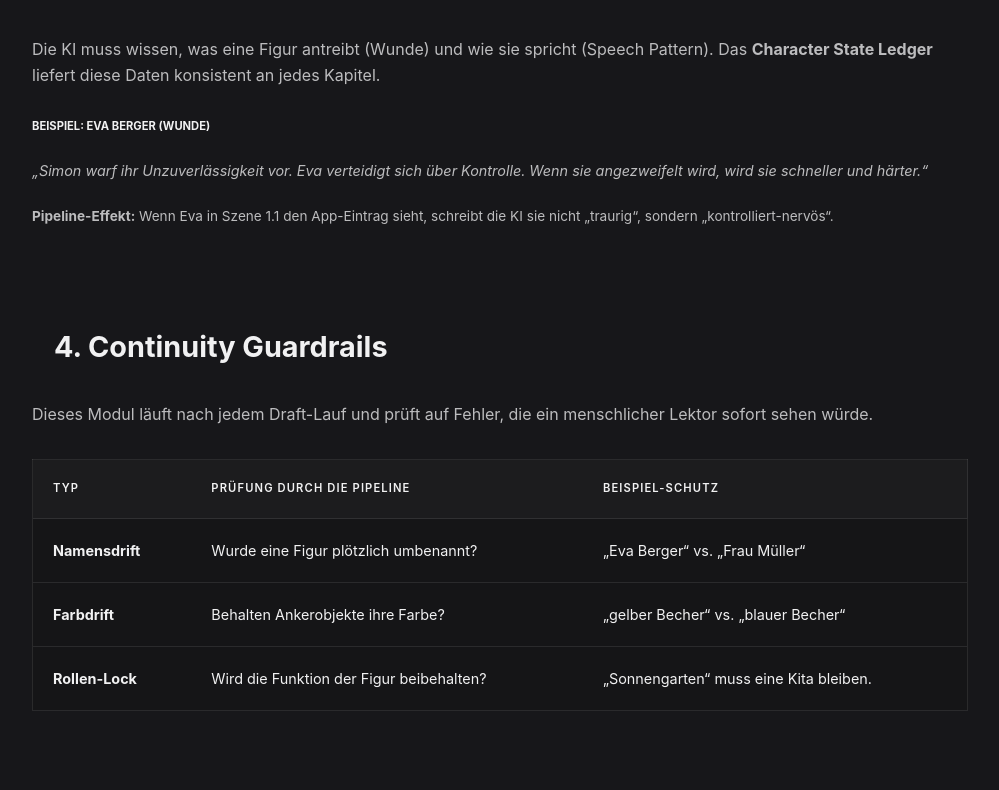
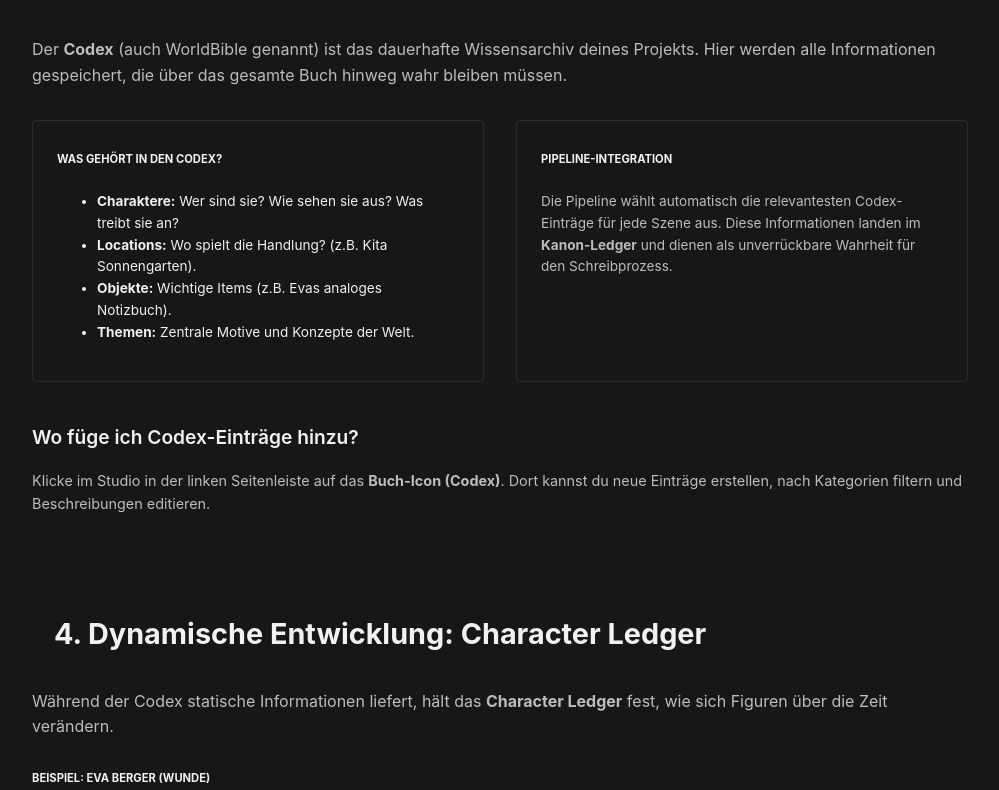
Before and after one commit to KleinDigitalSolutions/EMBER, a Next.js app: page /studio/guide in a window 1280 px wide. Shown: the part 1930-2720 px from the top of the page, without its empty margins (140-1139 px from the left). Built offline with nearby package versions, Linux system fonts and the light colour scheme.

Commit message:
guide update

```diff
--- a/app/studio/guide/page.tsx
+++ b/app/studio/guide/page.tsx
@@ -263,10 +263,46 @@ word_target_max: 1950</div>
       </section>
 
       <section>
-        <h2>3. Charakter-Gedächtnis & Ledger</h2>
+        <h2>3. Das Weltgedächtnis: Der Codex</h2>
         <p>
-          Die KI muss wissen, was eine Figur antreibt (Wunde) und wie sie spricht (Speech Pattern).
-          Das <strong>Character State Ledger</strong> liefert diese Daten konsistent an jedes Kapitel.
+          Der <strong>Codex</strong> (auch WorldBible genannt) ist das dauerhafte Wissensarchiv deines Projekts.
+          Hier werden alle Informationen gespeichert, die über das gesamte Buch hinweg wahr bleiben müssen.
+        </p>
+
+        <div className="grid">
+          <div className="grid-item">
+            <span className="label">Was gehört in den Codex?</span>
+            <ul style={{ fontSize: '0.85rem' }}>
+              <li><strong>Charaktere:</strong> Wer sind sie? Wie sehen sie aus? Was treibt sie an?</li>
+              <li><strong>Locations:</strong> Wo spielt die Handlung? (z.B. Kita Sonnengarten).</li>
+              <li><strong>Objekte:</strong> Wichtige Items (z.B. Evas analoges Notizbuch).</li>
+              <li><strong>Themen:</strong> Zentrale Motive und Konzepte der Welt.</li>
+            </ul>
+          </div>
+          <div className="grid-item">
+            <span className="label">Pipeline-Integration</span>
+            <p style={{ fontSize: '0.85rem' }}>
+              Die Pipeline wählt automatisch die relevantesten Codex-Einträge für jede Szene aus.
+              Diese Informationen landen im <strong>Kanon-Ledger</strong> und dienen als
+              unverrückbare Wahrheit für den Schreibprozess.
+            </p>
+          </div>
+        </div>
+
+        <div className="card">
+          <h3>Wo füge ich Codex-Einträge hinzu?</h3>
+          <p style={{ fontSize: '0.9rem' }}>
+            Klicke im Studio in der linken Seitenleiste auf das <strong>Buch-Icon (Codex)</strong>.
+            Dort kannst du neue Einträge erstellen, nach Kategorien filtern und Beschreibungen editieren.
+          </p>
+        </div>
+      </section>
+
+      <section>
+        <h2>4. Dynamische Entwicklung: Character Ledger</h2>
+        <p>
+          Während der Codex statische Informationen liefert, hält das <strong>Character Ledger</strong> fest,
+          wie sich Figuren über die Zeit verändern.
         </p>
 
         <div className="card">
@@ -283,7 +319,7 @@ word_target_max: 1950</div>
       </section>
 
       <section>
-        <h2>4. Continuity Guardrails</h2>
+        <h2>5. Continuity Guardrails</h2>
         <p>
           Dieses Modul läuft nach jedem Draft-Lauf und prüft auf Fehler, die ein menschlicher
           Lektor sofort sehen würde.
@@ -318,7 +354,7 @@ word_target_max: 1950</div>
       </section>
 
       <section>
-        <h2>5. Der Strategische Assistent (Chat)</h2>
+        <h2>6. Der Strategische Assistent (Chat)</h2>
         <p>
           Der EMBER Assistant ist kein gewöhnlicher Chatbot. Er ist ein integrierter Story-Stratege,
           der den gesamten Kontext deines Projekts kennt.
```
